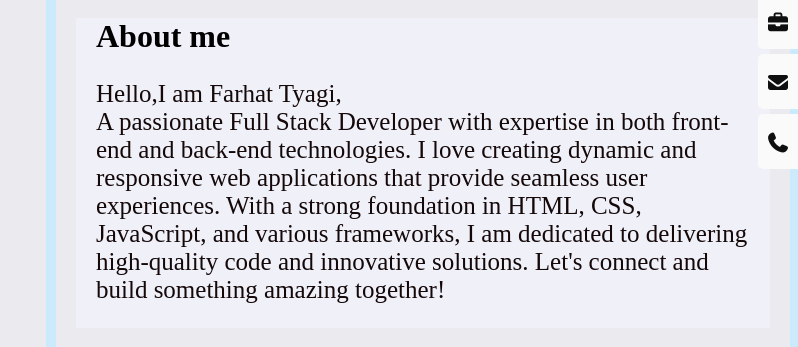
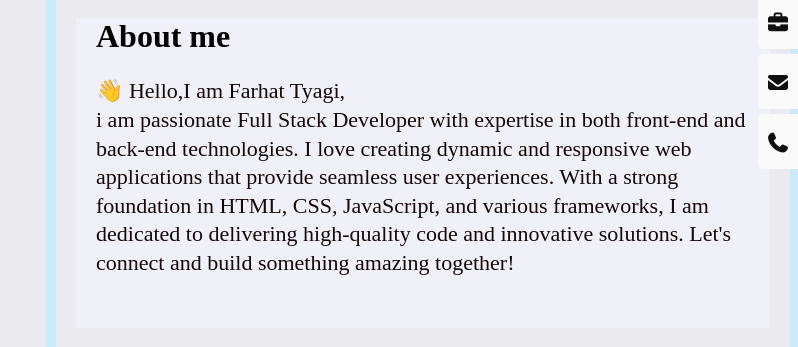
Before and after one commit to farhattyagi8-del/My-Portfolio, a plain HTML site: page index.html in a window 1280 px wide. Shown: the part 231-578 px from the top of the page, 482-1280 px from the left. Drawn offline with Linux system fonts and the light colour scheme.

Commit message:
add them

```diff
--- a/index.html
+++ b/index.html
@@ -65,13 +65,15 @@
         </div>
         <div class="aboutme">
        <h1>About me</h1>
-       <p>
+       <p class="para">
+         👋 Hello,I am Farhat Tyagi,
+         <br>
+         i am passionate Full Stack Developer with expertise in both front-end and back-end technologies. I love creating dynamic and responsive web applications that provide seamless user experiences. With a strong foundation in HTML, CSS, JavaScript, and various frameworks, I am dedicated to delivering high-quality code and innovative solutions. Let's connect and build something amazing together!
+         </p>
 
-         Hello,I am Farhat Tyagi,
-         <br>
 
-          A passionate Full Stack Developer with expertise in both front-end and back-end technologies. I love creating dynamic and responsive web applications that provide seamless user experiences. With a strong foundation in HTML, CSS, JavaScript, and various frameworks, I am dedicated to delivering high-quality code and innovative solutions. Let's connect and build something amazing together!
-       </p></div>
+
+        </div>
 
 
       <div class="skills">
--- a/style.css
+++ b/style.css
@@ -149,9 +149,10 @@ body{
     padding: 0 20px 10PX 20px;
     background-color: rgb(240, 240, 249);
 }
-p{
+.para{
     color: rgb(20, 8, 8);
-    font-size: 25px;
+    font-size: 22px;
+    line-height: 1.3;
 }
 .skills{
     height: 400px;
```
